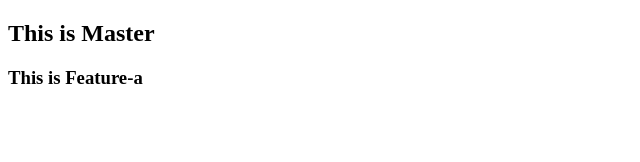
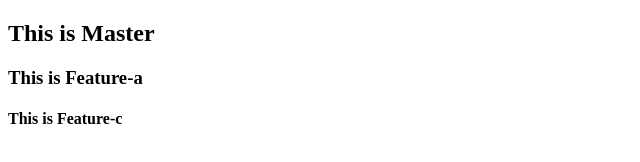
Before and after one commit to fathanrizk/gitmerged, a plain HTML site: page merged/index.html in a window 1280 px wide. Shown: the whole page, without its empty margins (0-640 px from the left). Drawn offline with Linux system fonts and the light colour scheme.

Commit message:
feature-c

```diff
--- a/merged/index.html
+++ b/merged/index.html
@@ -9,5 +9,6 @@
 <body>
     <h2>This is Master</h2>
     <h3>This is Feature-a</h3>
+    <h4>This is Feature-c</h4>
 </body>
 </html>
```
